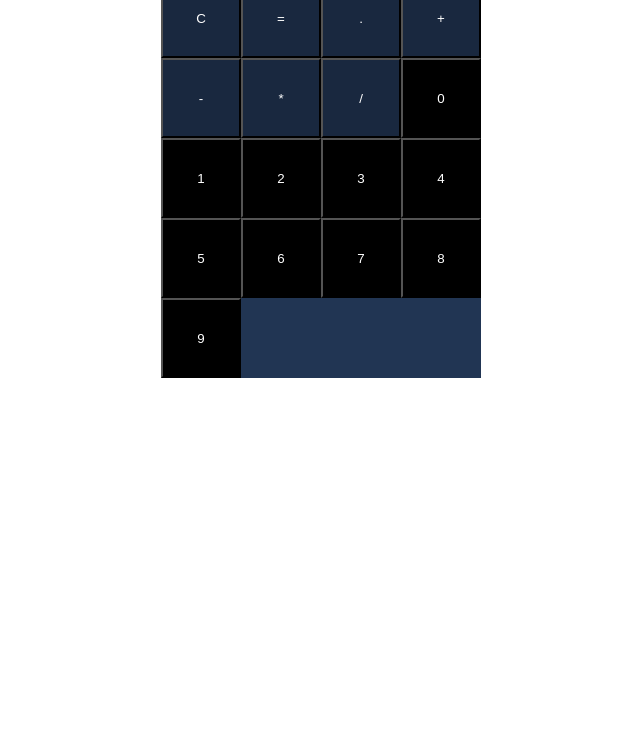
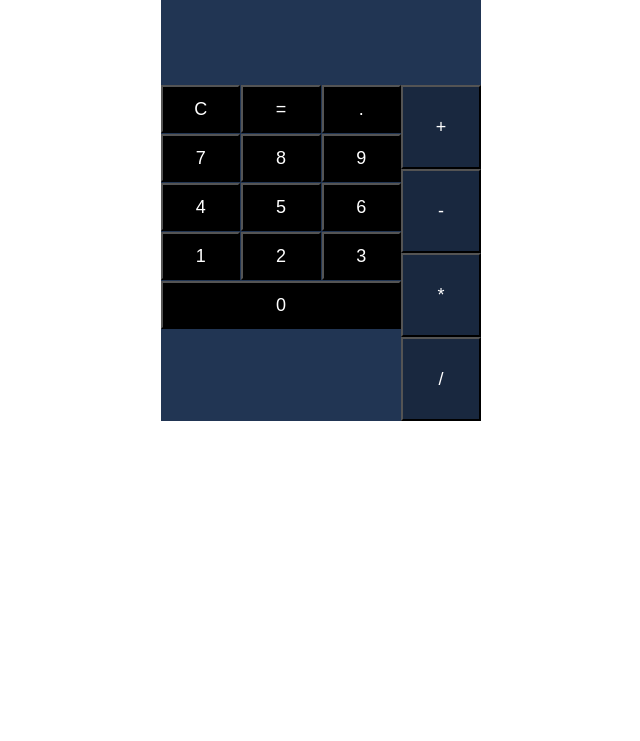
Before and after one commit to JuljTr/Calculator_JS, a plain HTML site: page index.html in a window 1280 px wide. Shown: the part 315-1056 px from the top of the page, without its empty margins (319-959 px from the left). Before the commit the page ends 800 px from the top, so only its background shows below. Drawn offline with Linux system fonts and the light colour scheme.

Commit message:
added grid and flex styling for the buttons

```diff
--- a/css/style.css
+++ b/css/style.css
@@ -1,34 +1,74 @@
 * {
-box-sizing: border-box;
-margin: 0;
-padding: 0;
+    box-sizing: border-box;
+    margin: 0;
+    padding: 0;
 }
 
 body {
+    font-family: 'Montserrat', sans-serif;
     width: 40vh;
-    height: 100%;
+    height: 100vh;
     margin: 20% auto 0 auto;
     color: white;
 }
+
 .container {
     background-color: #213553;
+    display: grid;
+    width: 100%;
+    height: 60vh;
+    grid-template-columns: repeat(4, 1fr);
+    grid-template-rows: 10% 20% auto;
 }
 
-.buttons {
-    display: grid;
-    grid-template-rows:1fr 1fr 1fr 1fr;
-    grid-template-columns: 1fr 1fr 1fr 1fr;
+h1 {
+    width: 90%;
+    height: 2.5rem;
+    align-self: center;
+    grid-column: 1/5;
+    grid-row: 1/2;
+}
+
+.input {
+    width: 90%;
+    height: 2.5rem;
+    grid-column: 1/5;
+    grid-row: 2/3;
+}
+
+.operand_btn {
+    grid-column: 4/5;
+    grid-row: 3/4;
+    display: flex;
+    flex-direction: column;
+}
+
+.number_btn {
+    width: 30vh;
+    height: 20vh;
+    grid-column: 1/4;
+    grid-row: 3/4;
+    display: flex;
+    flex-direction: row;
+    flex-wrap: wrap;
+    align-items: center;
+    gap: 1px;
+
 }
 
 .number,
 .operand {
-    width: 100%;
-    height: 5rem;
+    height: 100%;
     color: white;
+    font-size: large;
 }
 
 .number {
     background-color: #000000;
+    width: 30%;
+    height: 30%;
+    flex-grow: 2;
+
 }
 
 .operand {
--- a/index.html
+++ b/index.html
@@ -1,20 +1,27 @@
 <!DOCTYPE html>
 <html lang="en">
+
 <head>
     <meta charset="UTF-8">
     <meta http-equiv="X-UA-Compatible" content="IE=edge">
     <meta name="viewport" content="width=device-width, initial-scale=1.0">
+    <link
+        href="https://fonts.googleapis.com/css2?family=Montserrat:wght@200&family=Open+Sans&family=Plus+Jakarta+Sans&family=Poppins:wght@400;500;700&family=Roboto:wght@300&display=swap"
+        rel="stylesheet">
     <link rel="stylesheet" href="css/style.css">
     <title>Calculator JS</title>
 </head>
+
 <body>
     <div class="container">
         <h1>Calculator</h1>
         <div class="input"></div>
 
-        <div class="buttons"></div>
+        <div class="operand_btn"></div>
+        <div class="number_btn"></div>
     </div>
 
     <script src="js/app.js"></script>
 </body>
+
 </html>
--- a/js/app.js
+++ b/js/app.js
@@ -1,16 +1,14 @@
-const createElement = document.querySelector(".buttons");
+const createNumber = document.querySelector(".number_btn");
+const createSymbol = document.querySelector(".operand_btn");
 
 function createOperand(text) {
     const newOperand = document.createElement("button");
     newOperand.innerText = text;
     newOperand.setAttribute("class", "operand")
-    createElement.appendChild(newOperand);
+    createSymbol.appendChild(newOperand);
     console.log("hello")
 }
 
-createOperand("C")
-createOperand("=")
-createOperand(".")
 createOperand("+")
 createOperand("-")
 createOperand("*")
@@ -20,16 +18,20 @@ function createBtn(text) {
     const newBtn = document.createElement("button");
     newBtn.innerText = text;
     newBtn.setAttribute("class", "number")
-    createElement.appendChild(newBtn);
+    createNumber.appendChild(newBtn);
 }
 
-createBtn("0")
+createBtn("C")
+createBtn("=")
+createBtn(".")
+
+createBtn("7")
+createBtn("8")
+createBtn("9")
+createBtn("4")
+createBtn("5")
+createBtn("6")
 createBtn("1")
 createBtn("2")
 createBtn("3")
-createBtn("4")
-createBtn("5")
-createBtn("6")
-createBtn("7")
-createBtn("8")
-createBtn("9")
+createBtn("0")
```
